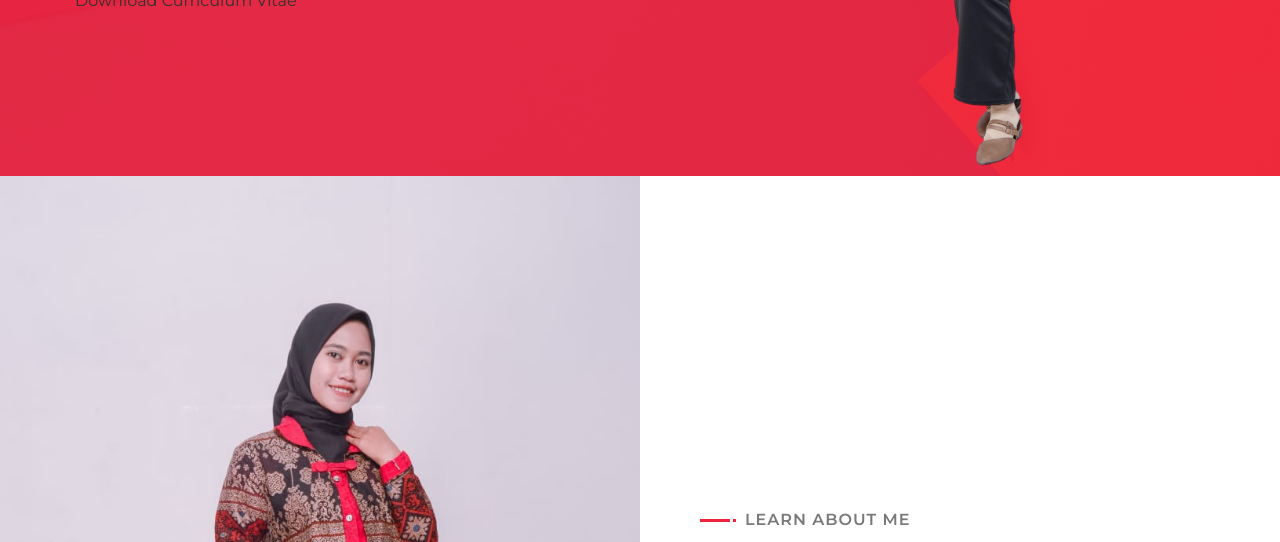
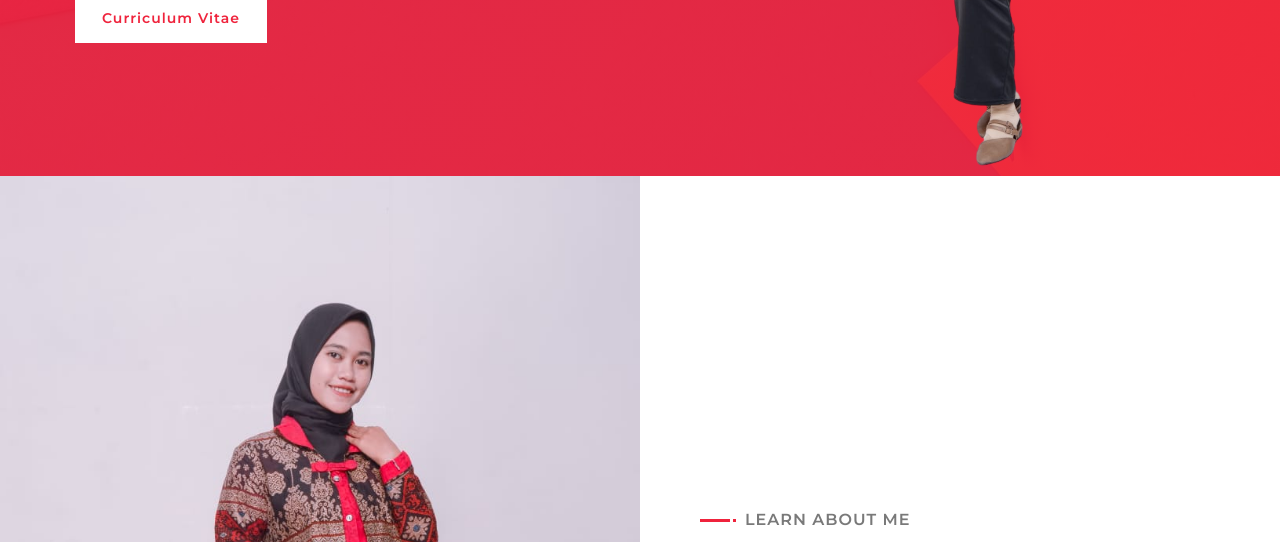
Before and after one commit to MohammadSofiyulloh/sania-portfolio, a plain HTML site: page index.html in a window 1280 px wide. Shown: the part 558-1100 px from the top of the page. Drawn offline with nearby package versions, Linux system fonts and the light colour scheme; animation ran at ten frames a second.

Commit message:
Add files via upload

```diff
--- a/index.html
+++ b/index.html
@@ -60,7 +60,7 @@
                             <div class="typed-text">Psychology Student</div>
                         </div>
                         <div class="hero-btn">
-                            <a href="CV_SaniaturRIZQIYAH.pdf" type="button" class="cta">Download Curriculum Vitae</a>
+                            <a class="btn" href="CV_SaniaturRIZQIYAH.pdf">Curriculum Vitae</a>
                         </div>
                     </div>
                 </div>
```
